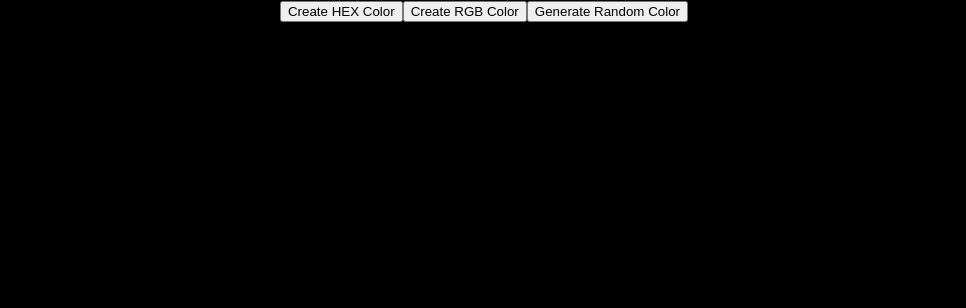
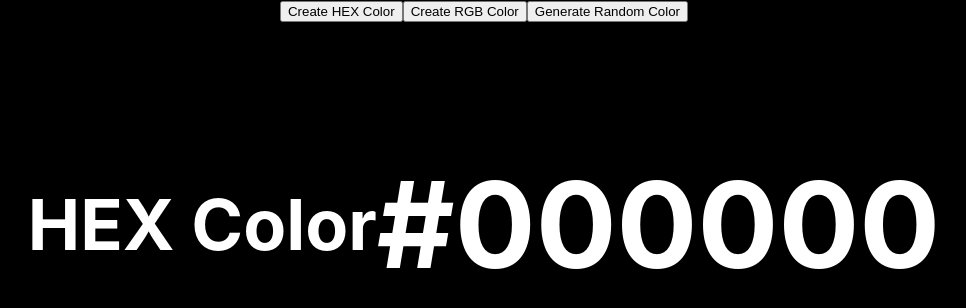
Before and after one commit to mathebulansuku/20-reactjs-projects, a React (Create React App) app: page / in a window 1280 px wide. Shown: the top 308 px of the page, without its empty margins (156-1122 px from the left). Built offline with nearby package versions, Linux system fonts and the light colour scheme.

Commit message:
Both rgb and HEX color functionality are added

```diff
--- a/src/components/random-color/RandomColor.jsx
+++ b/src/components/random-color/RandomColor.jsx
@@ -17,7 +17,13 @@
     }
     setColor(hexColor);
   }
-  function handleCreateRandomRgbColor() {}
+  function handleCreateRandomRgbColor() {
+    const r = randomColorUtility(256);
+    const g = randomColorUtility(256);
+    const b = randomColorUtility(256);
+
+    setColor(`rgb${r},${g},${b}`);
+  }
 
   return (
     <div
@@ -38,6 +44,19 @@
       >
         Generate Random Color
       </button>
+      <div
+        style={{
+          display: "flex",
+          justifyContent: "center",
+          alignItems: "center",
+          color: "#fff",
+          fontSize: "60px",
+          marginTop: "50px",
+        }}
+      >
+        <h3>{typeOfColor === "rgb" ? "RGB Color" : "HEX Color"}</h3>
+        <h1>{color}</h1>
+      </div>
     </div>
   );
 }
```
